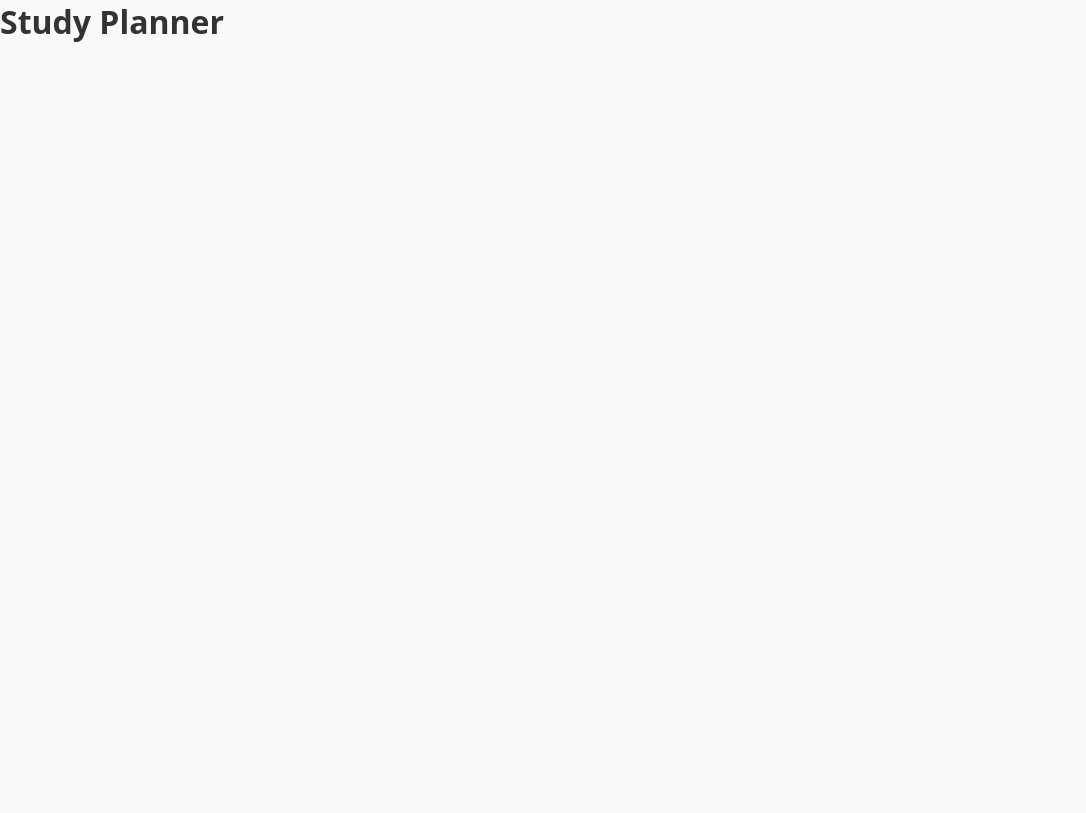
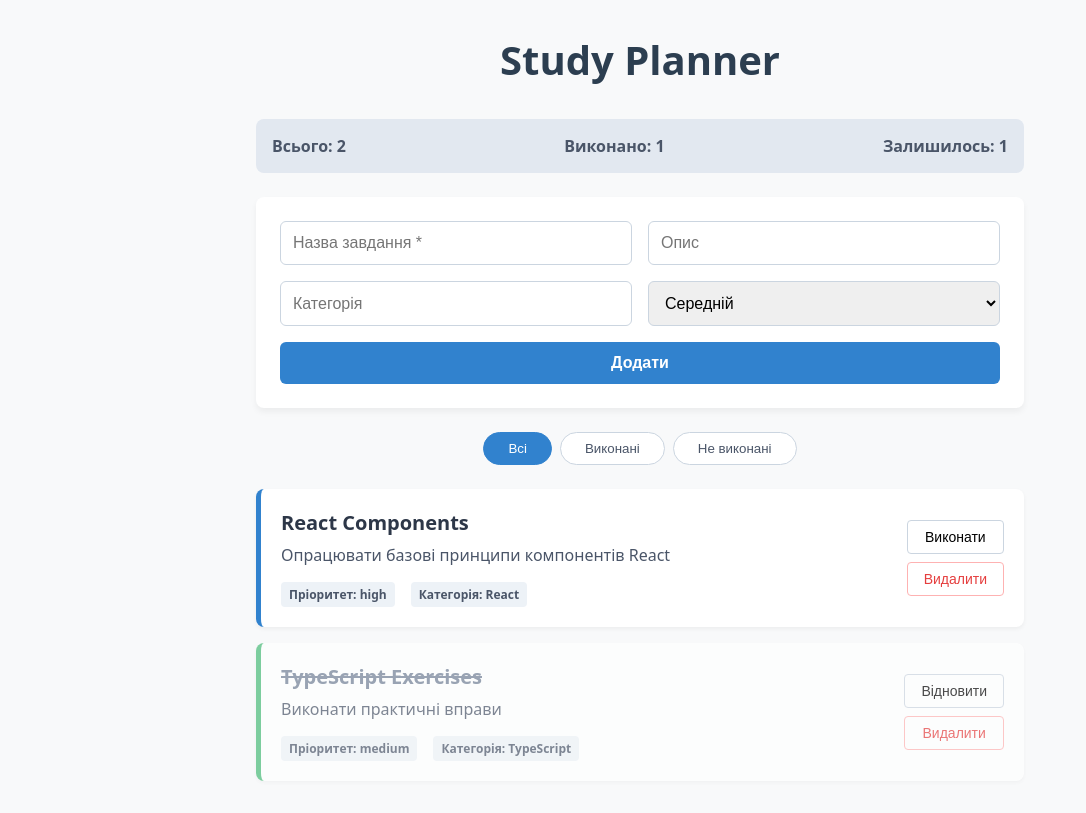
Before and after one commit to Tarnova357/study-planner, a React (Vite) app: page / in a window 1280 px wide. Shown: the whole page, without its empty margins (0-1086 px from the left). Built offline with nearby package versions, Linux system fonts and the light colour scheme.

Commit message:
feat(lab-08): wire up state in App and apply BEM styles

```diff
--- /dev/null
+++ b/src/App.css
@@ -0,0 +1,185 @@
+.app-container {
+    max-width: 800px;
+    margin: 0 auto;
+    padding: 2rem 1rem;
+}
+
+.main-content {
+    display: flex;
+    flex-direction: column;
+    gap: 1.5rem;
+}
+
+.header {
+    text-align: center;
+    margin-bottom: 2rem;
+}
+
+.header__title {
+    color: #2c3e50;
+    font-size: 2.5rem;
+}
+
+.task-stats {
+    display: flex;
+    justify-content: space-between;
+    background-color: #e2e8f0;
+    padding: 1rem;
+    border-radius: 8px;
+    font-weight: 600;
+    color: #4a5568;
+}
+
+.task-form {
+    display: flex;
+    flex-wrap: wrap;
+    gap: 1rem;
+    background: #ffffff;
+    padding: 1.5rem;
+    border-radius: 8px;
+    box-shadow: 0 4px 6px rgba(0,0,0,0.05);
+}
+
+.task-form__input,
+.task-form__select {
+    flex: 1 1 200px;
+    padding: 0.75rem;
+    border: 1px solid #cbd5e0;
+    border-radius: 6px;
+    font-size: 1rem;
+}
+
+.task-form__btn {
+    flex: 1 1 100%;
+    padding: 0.75rem;
+    background-color: #3182ce;
+    color: white;
+    border: none;
+    border-radius: 6px;
+    font-size: 1rem;
+    font-weight: bold;
+    cursor: pointer;
+    transition: background-color 0.2s;
+}
+
+.task-form__btn:hover {
+    background-color: #2b6cb0;
+}
+
+.task-filters {
+    display: flex;
+    gap: 0.5rem;
+    justify-content: center;
+}
+
+.task-filters__btn {
+    padding: 0.5rem 1.5rem;
+    border: 1px solid #cbd5e0;
+    background: #fff;
+    border-radius: 20px;
+    cursor: pointer;
+    font-weight: 500;
+    color: #4a5568;
+    transition: all 0.2s;
+}
+
+.task-filters__btn--active {
+    background: #3182ce;
+    color: white;
+    border-color: #3182ce;
+}
+
+.task-list {
+    display: flex;
+    flex-direction: column;
+    gap: 1rem;
+}
+
+.task-list__empty {
+    text-align: center;
+    color: #718096;
+    font-style: italic;
+    padding: 2rem;
+    white-space: pre-line;
+}
+
+.task-item {
+    display: flex;
+    justify-content: space-between;
+    align-items: center;
+    padding: 1.25rem;
+    background: white;
+    border-radius: 8px;
+    box-shadow: 0 2px 4px rgba(0,0,0,0.05);
+    border-left: 5px solid #3182ce;
+    transition: all 0.2s;
+}
+
+.task-item--completed {
+    border-left-color: #48bb78;
+    opacity: 0.7;
+}
+
+.task-item--completed .task-item__title {
+    text-decoration: line-through;
+    color: #718096;
+}
+
+.task-item__content {
+    flex: 1;
+}
+
+.task-item__title {
+    margin: 0 0 0.5rem 0;
+    font-size: 1.25rem;
+    color: #2d3748;
+}
+
+.task-item__desc {
+    margin: 0 0 1rem 0;
+    color: #4a5568;
+}
+
+.task-item__meta {
+    display: flex;
+    gap: 1rem;
+}
+
+.task-item__badge {
+    font-size: 0.75rem;
+    background: #edf2f7;
+    padding: 0.25rem 0.5rem;
+    border-radius: 4px;
+    color: #4a5568;
+    font-weight: 600;
+}
+
+.task-item__actions {
+    display: flex;
+    flex-direction: column;
+    gap: 0.5rem;
+    margin-left: 1rem;
+}
+
+.task-item__btn {
+    padding: 0.5rem 1rem;
+    border: 1px solid #cbd5e0;
+    background: white;
+    border-radius: 4px;
+    cursor: pointer;
+    font-size: 0.875rem;
+    font-weight: 500;
+}
+
+.task-item__btn:hover {
+    background: #f7fafc;
+}
+
+.task-item__btn--danger {
+    color: #e53e3e;
+    border-color: #feb2b2;
+}
+
+.task-item__btn--danger:hover {
+    background: #fff5f5;
+}
--- a/src/App.tsx
+++ b/src/App.tsx
@@ -1,7 +1,58 @@
+import { useState } from 'react';
+import type {Task} from './types/task';
+import { initialTasks } from './data/initialTasks';
+import { Header } from './components/Header';
+import { TaskStats } from './components/TaskStats';
+import { TaskForm } from './components/TaskForm';
+import { TaskFilters, type FilterType } from './components/TaskFilters';
+import { TaskList } from './components/TaskList';
+import './App.css';
+
 function App() {
+    const [tasks, setTasks] = useState<Task[]>(initialTasks);
+    const [filter, setFilter] = useState<FilterType>('all');
+
+    const addTask = (newTaskData: Omit<Task, 'id' | 'completed'>) => {
+        const newTask: Task = {
+            ...newTaskData,
+            id: Date.now(),
+            completed: false,
+        };
+        setTasks((prevTasks) => [...prevTasks, newTask]);
+    };
+
+    const toggleTask = (id: number) => {
+        setTasks((prevTasks) =>
+            prevTasks.map((task) =>
+                task.id === id ? { ...task, completed: !task.completed } : task
+            )
+        );
+    };
+
+    const deleteTask = (id: number) => {
+        setTasks((prevTasks) => prevTasks.filter((task) => task.id !== id));
+    };
+
+    const filteredTasks = tasks.filter((task) => {
+        if (filter === 'completed') return task.completed;
+        if (filter === 'uncompleted') return !task.completed;
+        return true;
+    });
+
     return (
-        <div className="app">
-            <h1>Study Planner</h1>
+        <div className="app-container">
+            <Header />
+            <main className="main-content">
+                <TaskStats tasks={tasks} />
+                <TaskForm onAdd={addTask} />
+                <TaskFilters currentFilter={filter} onFilterChange={setFilter} />
+                <TaskList
+                    tasks={filteredTasks}
+                    currentFilter={filter}
+                    onToggle={toggleTask}
+                    onDelete={deleteTask}
+                />
+            </main>
         </div>
     );
 }
```
